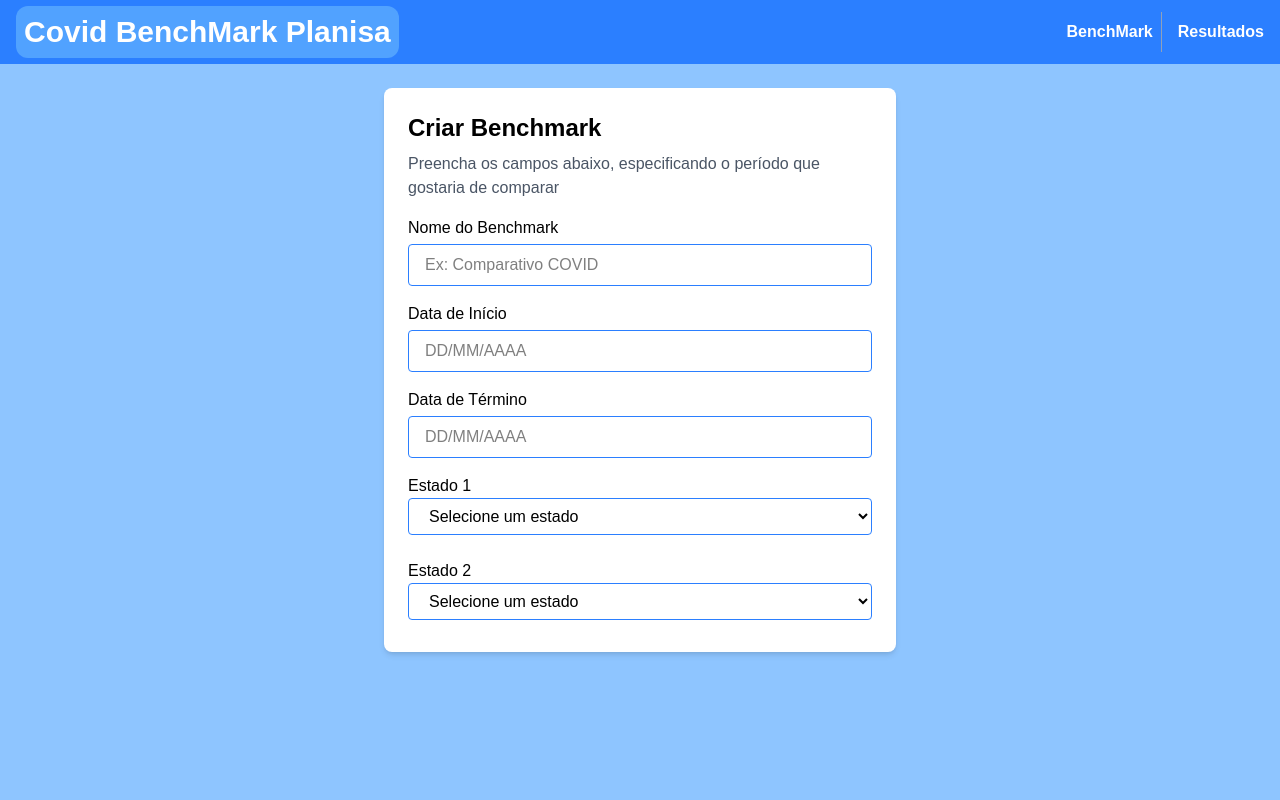
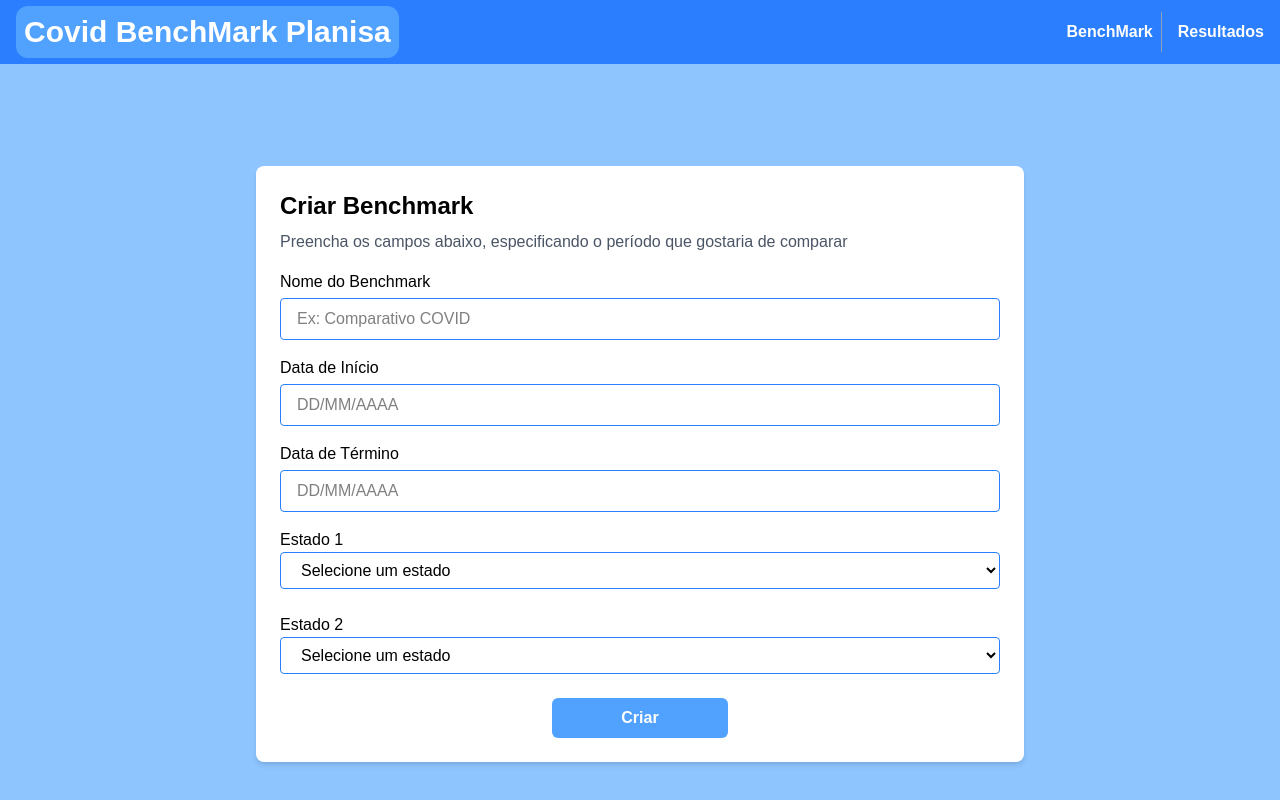
Before and after one commit to RazielZanini/Benchmark_Client, a Next.js app: page / in a window 1280 px wide. Shown: the top 800 px of the page. Built offline with nearby package versions, Linux system fonts and the light colour scheme.

Commit message:
feat: :sparkles: remoção de footer e adição de botão para envio do formulário

```diff
--- a/src/app/page.js
+++ b/src/app/page.js
@@ -5,8 +5,8 @@
 export default function Home() {
   return (
     <>
-      <main className="bg-blue-300 min-h-screen p-6 flex justify-center items-start">
-        <section className="bg-white text-black p-6 rounded-lg shadow-md w-full max-w-lg">
+      <main className="bg-blue-300 min-h-screen p-6 flex justify-center items-center">
+        <section className="bg-white text-black p-6 rounded-lg shadow-md max-w-3xl w-full">
           <div className="mb-4">
             <h2 className="text-2xl font-bold mb-2">Criar Benchmark</h2>
             <p className="text-gray-600">Preencha os campos abaixo, especificando o período que gostaria de comparar</p>
@@ -52,13 +52,16 @@
             <SelectState label="Estado 1" />
 
             <SelectState label="Estado 2" />
+
+            <div className="flex justify-center items-center mt-2">
+              <button className="font-bold text-md text-white rounded-md bg-blue-400 p-2 min-w-44 max-w-44 hover:cursor-pointer hover:bg-blue-500">
+                Criar
+              </button>
+            </div>
+
           </form>
         </section>
       </main>
-
-      <footer className="bg-blue-500 text-white text-center p-4">
-        <p>&copy; 2025 - Todos os direitos reservados</p>
-      </footer>
     </>
   );
 }
```
